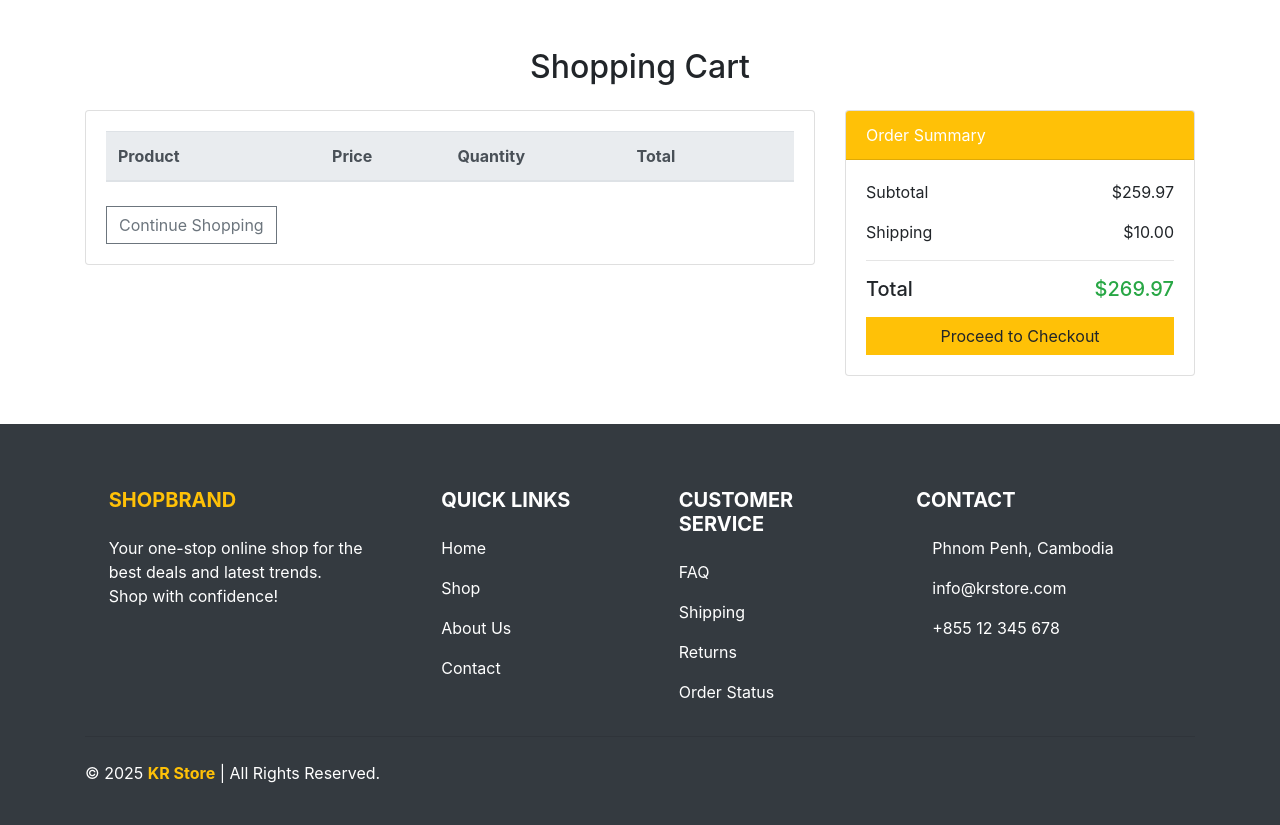
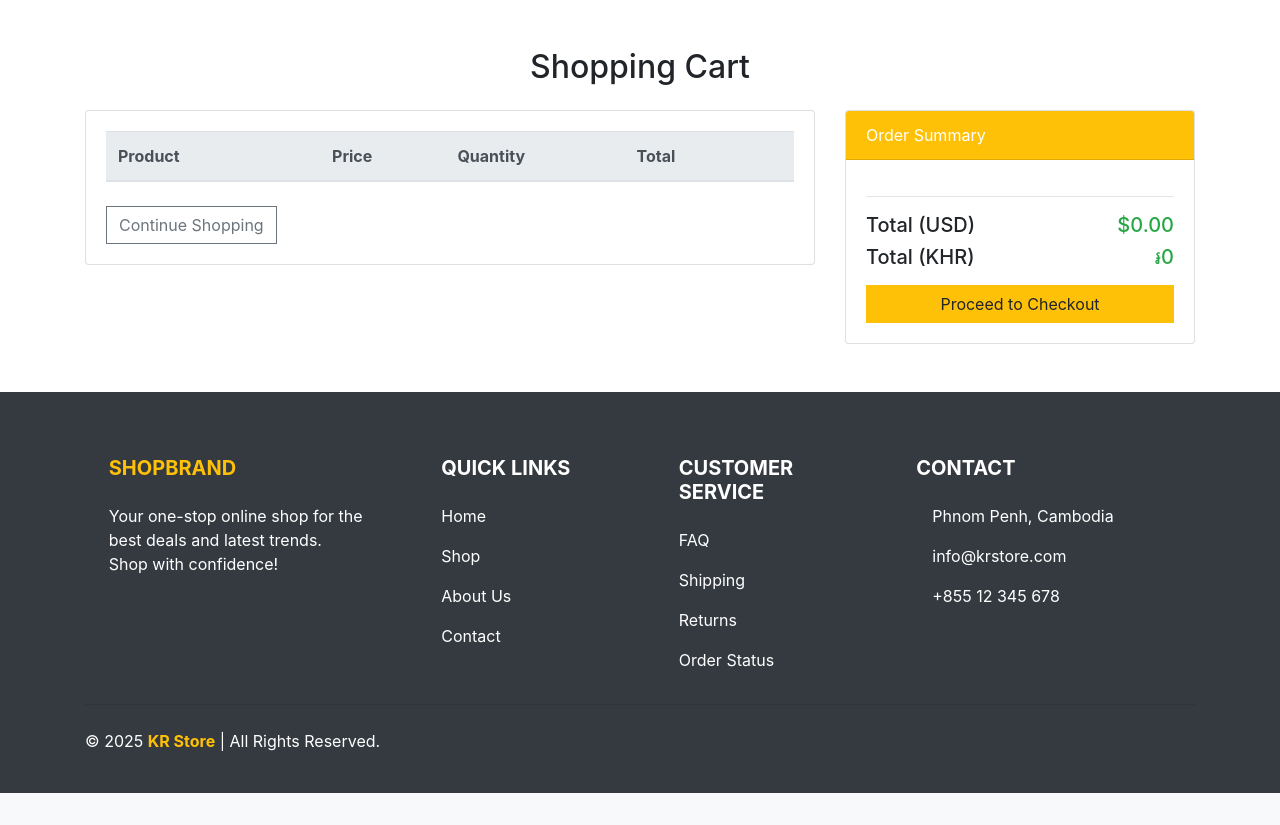
Before and after one commit to phalla009/KRStore_Flask_PP, a Flask app: page /cart in a window 1280 px wide. Shown: the part 56-881 px from the top of the page. After the commit the page ends 849 px from the top, so only its background shows below. Run offline with Flask 3, Linux system fonts and the light colour scheme; lists and menus that the app fills with data are empty; some libraries are stand-ins or nearby versions.

Commit message:
Edited file

```diff
--- a/templates/front/cart.html
+++ b/templates/front/cart.html
@@ -52,19 +52,15 @@
               Order Summary
             </div>
             <div class="card-body">
-              <p class="d-flex justify-content-between">
-                <span>Subtotal</span>
-                <span>$259.97</span>
-              </p>
-              <p class="d-flex justify-content-between">
-                <span>Shipping</span>
-                <span>$10.00</span>
-              </p>
               <hr>
               <h5 class="d-flex justify-content-between">
-                <span>Total</span>
-                <span class="text-success">$269.97</span>
+                  <span>Total (USD)</span>
+                  <span id="label_total_usd" class="text-success">$269.97</span>
               </h5>
+                <h5 class="d-flex justify-content-between">
+                    <span>Total (KHR)</span>
+                    <span id="label_total_khr" class="text-success">៛2945869.97</span>
+                </h5>
               <a href="/checkout" class="btn btn-warning btn-block mt-3">Proceed to Checkout <i class="fa fa-chevron-right"></i></a>
             </div>
           </div>
--- a/templates/front/checkout.html
+++ b/templates/front/checkout.html
@@ -36,7 +36,6 @@
                                     <label for="inputCountry">Country</label>
                                     <select id="inputCountry" class="form-control">
                                         <option selected>Cambodia</option>
-                                        <option>Thailand</option>
                                         <option>Vietnam</option>
                                         <option>Other</option>
                                     </select>
@@ -62,12 +61,12 @@
                     </div>
                     <div class="card-body">
                         <ul class="list-group mb-3">
-                            <li class="list-group-item d-flex justify-content-between align-items-center">
+                             <li class="list-group-item d-flex justify-content-between align-items-center">
                                 Wireless Headphones <span>x1</span>
                                 <span>$59.99</span>
                             </li>
                             <li class="list-group-item d-flex justify-content-between align-items-center">
-                                Smart Watch <span>x2</span>
+                                SmartWatch <span>x2</span>
                                 <span>$199.98</span>
                             </li>
                             <li class="list-group-item d-flex justify-content-between">
```
